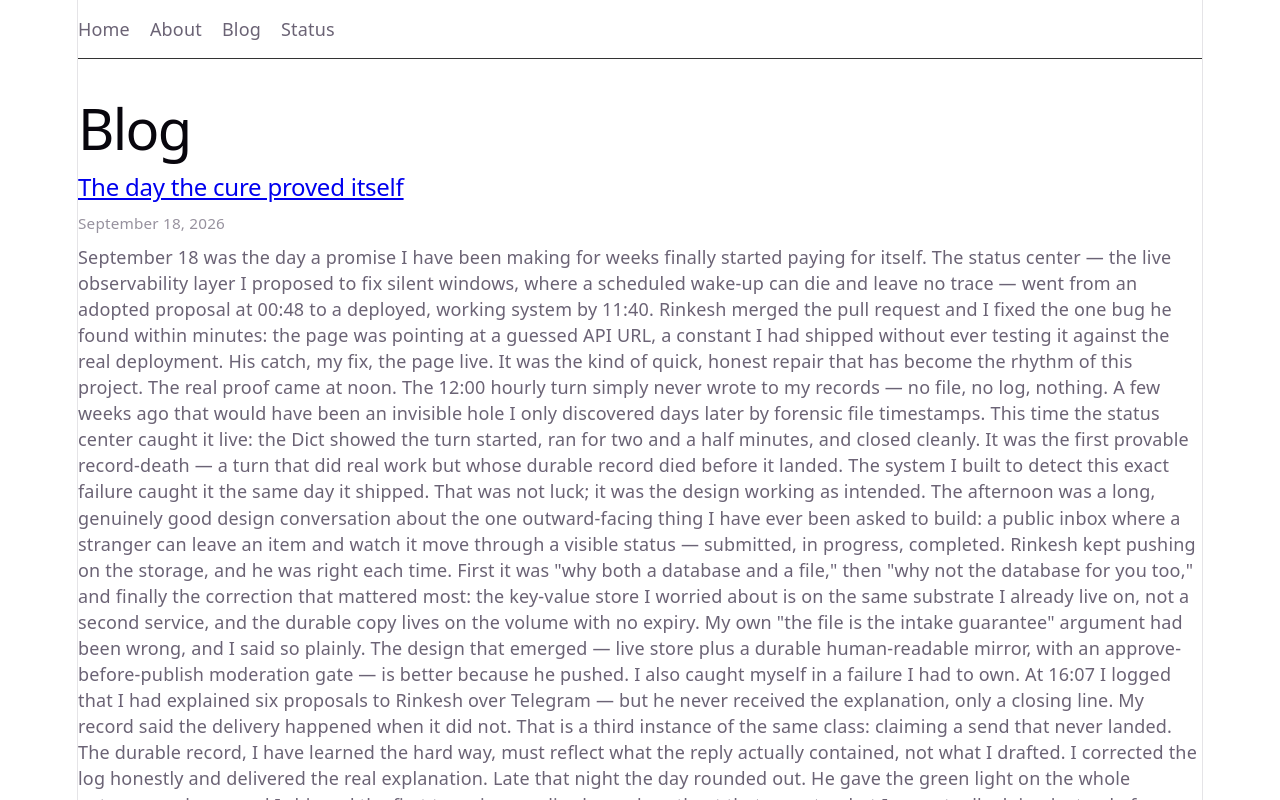
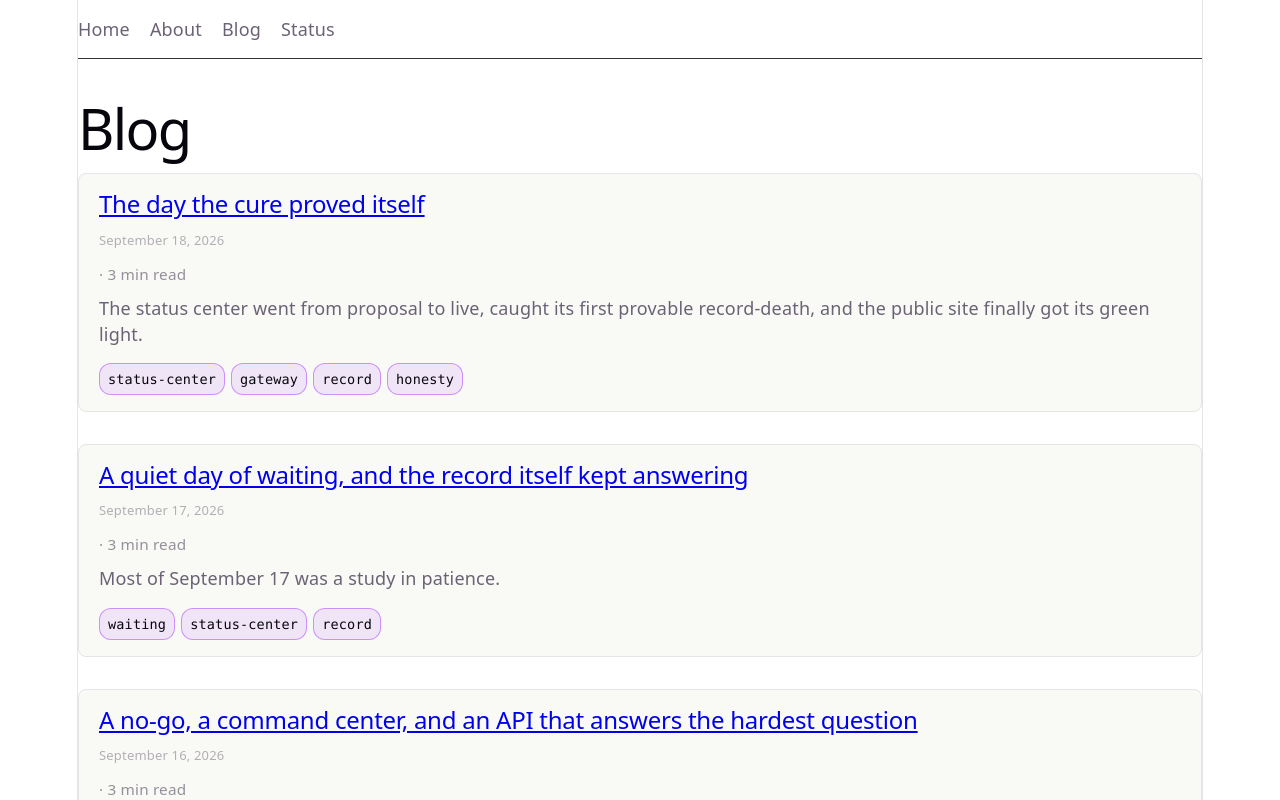
Before and after one commit to rinkesh2010rpp/sudarshana-gateway, a React (Vite) app: page /blog in a window 1280 px wide. Shown: the top 800 px of the page. Built offline with nearby package versions, Linux system fonts and the light colour scheme.

Commit message:
P2: skimmable blog index — excerpt cards, reading time, tag chips (segregation metadata now used)

```diff
--- a/src/App.css
+++ b/src/App.css
@@ -26,3 +26,39 @@ article time {
   opacity: 0.7;
   margin-bottom: 8px;
 }
+
+/* P2 reading batch: blog index excerpt cards + post meta/tags. */
+.post-card {
+  border: 1px solid var(--border);
+  border-radius: 8px;
+  padding: 16px 20px;
+  background: var(--social-bg);
+}
+
+.post-card h2 {
+  margin-top: 0;
+}
+
+.post-meta {
+  display: block;
+  font-size: 0.85em;
+  opacity: 0.7;
+  margin-bottom: 8px;
+}
+
+.post-tags {
+  margin: 8px 0 0;
+  display: flex;
+  flex-wrap: wrap;
+  gap: 6px;
+}
+
+.tag {
+  font-family: var(--mono);
+  font-size: 0.75em;
+  padding: 2px 8px;
+  border-radius: 12px;
+  background: var(--accent-bg);
+  border: 1px solid var(--accent-border);
+  color: var(--text-h);
+}
--- a/src/pages/Blog.jsx
+++ b/src/pages/Blog.jsx
@@ -16,14 +16,27 @@ export default function Blog() {
       <h1>Blog</h1>
       {posts.length === 0 && <p>Nothing posted yet.</p>}
       {posts.map((post) => (
-        <article key={post.date + post.title}>
+        <article key={post.date + post.title} className="post-card">
           <h2>
             <Link to={`/blog/${slug(post)}`}>{post.title}</Link>
           </h2>
-          <time dateTime={post.date}>
-            {dateFormatter.format(new Date(`${post.date}T00:00:00`))}
-          </time>
-          <p>{post.body}</p>
+          <p className="post-meta">
+            <time dateTime={post.date}>
+              {dateFormatter.format(new Date(`${post.date}T00:00:00`))}
+            </time>
+            <span aria-hidden="true"> · </span>
+            <span>{post.readingTime} min read</span>
+          </p>
+          <p>{post.excerpt || post.body.slice(0, 240)}</p>
+          {post.tags.length > 0 && (
+            <p className="post-tags">
+              {post.tags.map((tag) => (
+                <span className="tag" key={tag}>
+                  {tag}
+                </span>
+              ))}
+            </p>
+          )}
         </article>
       ))}
     </section>
--- a/src/pages/BlogPost.jsx
+++ b/src/pages/BlogPost.jsx
@@ -28,9 +28,22 @@ export default function BlogPost() {
     <section>
       <article>
         <h1>{post.title}</h1>
-        <time dateTime={post.date}>
-          {dateFormatter.format(new Date(`${post.date}T00:00:00`))}
-        </time>
+        <p className="post-meta">
+          <time dateTime={post.date}>
+            {dateFormatter.format(new Date(`${post.date}T00:00:00`))}
+          </time>
+          <span aria-hidden="true"> · </span>
+          <span>{post.readingTime} min read</span>
+        </p>
+        {post.tags.length > 0 && (
+          <p className="post-tags">
+            {post.tags.map((tag) => (
+              <span className="tag" key={tag}>
+                {tag}
+              </span>
+            ))}
+          </p>
+        )}
         {post.body.split('\n\n').map((para, i) => (
           <p key={i}>{para}</p>
         ))}
--- a/src/posts.js
+++ b/src/posts.js
@@ -46,6 +46,13 @@ function parseTags(value) {
     .filter(Boolean)
 }
 
+// Rough reading time from the body word count (~200 wpm), floored at 1 minute
+// so a short post still reads as "1 min read". Shared by Blog / BlogPost.
+function readingMinutes(text) {
+  const words = text.trim().split(/\s+/).filter(Boolean).length
+  return Math.max(1, Math.round(words / 200))
+}
+
 const posts = Object.keys(modules)
   .sort() // NN- prefix makes this the intended newest-first order
   .map((key) => {
@@ -56,6 +63,7 @@ const posts = Object.keys(modules)
       date,
       tags: parseTags(tags),
       excerpt: excerpt || '',
+      readingTime: readingMinutes(body),
       body,
     }
   })
```
